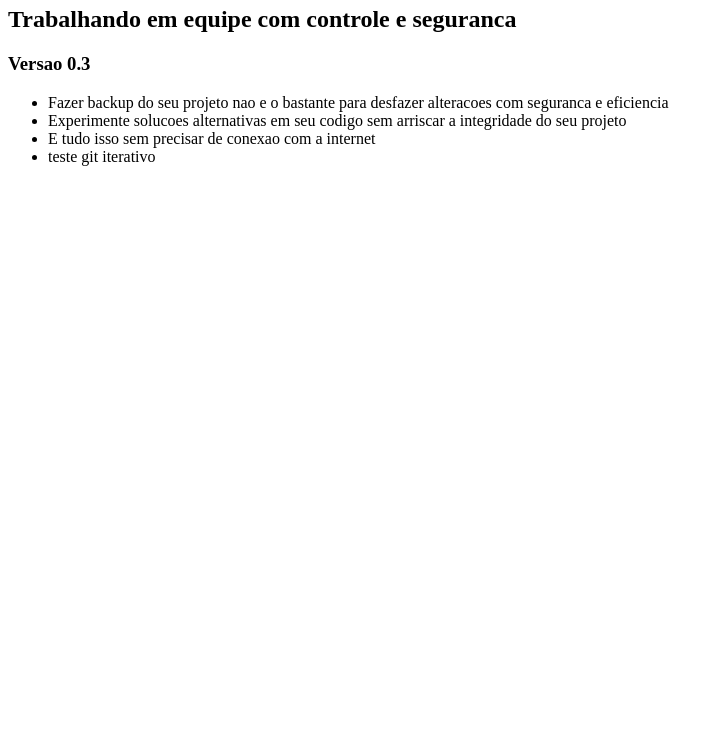
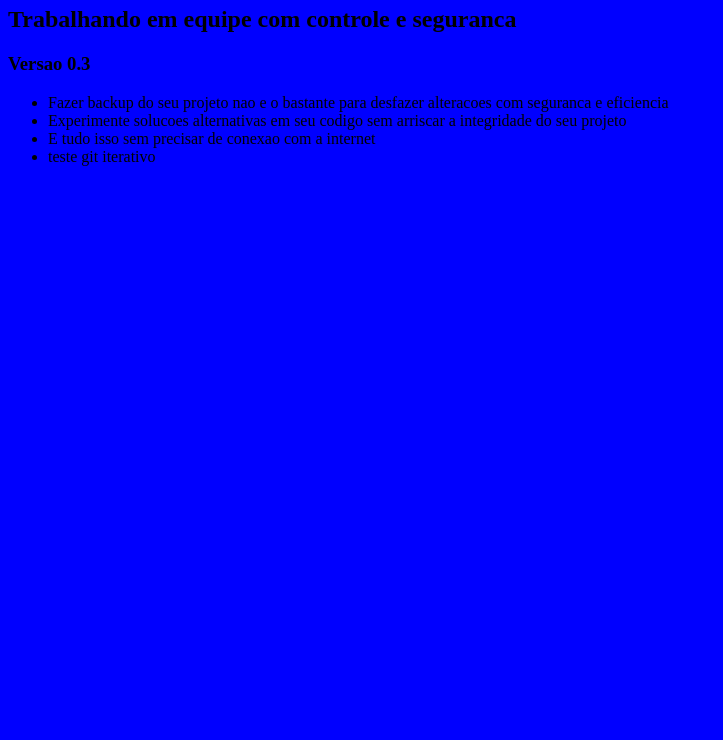
Before and after one commit to lidnaldo/Curso-GIT, a plain HTML site: page index.html in a window 1280 px wide. Shown: the part 60-800 px from the top of the page, without its empty margins (0-723 px from the left). Drawn offline with Linux system fonts and the light colour scheme.

Commit message:
inicio do design

```diff
--- /dev/null
+++ b/estilo.css
@@ -0,0 +1,3 @@
+body{
+    background-color: blue;
+}
--- a/index.html
+++ b/index.html
@@ -1,7 +1,7 @@
 <html>
 
 	<head>
-		<meta charset="UTF-8"/>
+		<link rel="stylesheet" href="estilo.css">
 	</head>
 
 	<body>
```
Also changed, not shown: 2 other files.
